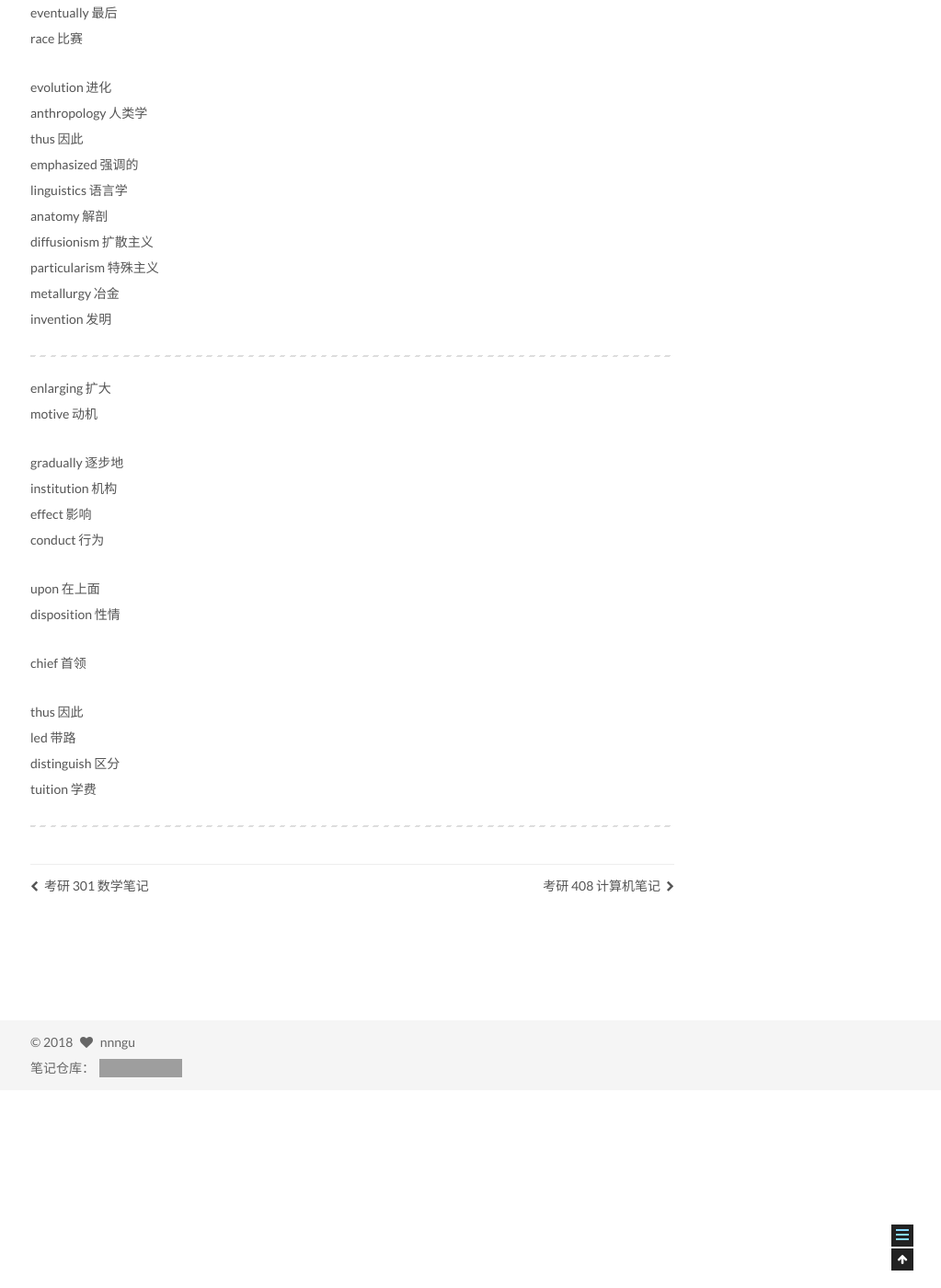
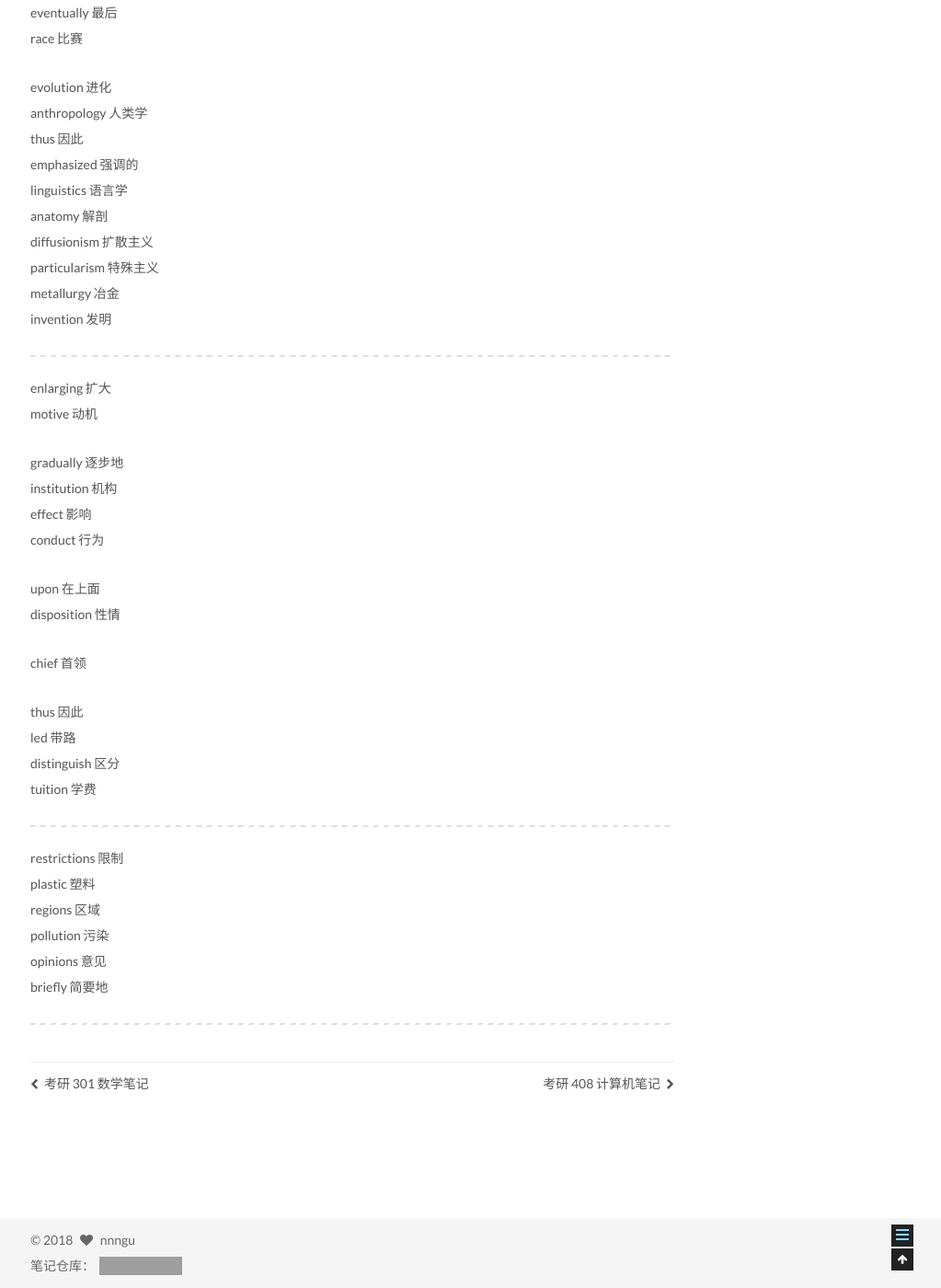
Before and after one commit to nnngu/LearningNotes, a Jekyll site: the page built from _posts/2018-06-18-考研 201 英语笔记.md, in a window 1280 px wide and 1400 px high, scrolled down 11761 px. Shown: the whole window at 92% size, without its empty margins (257-1280 px from the left). Built offline with Jekyll 4.4.1, drawn with Linux system fonts in a browser that asks for light colours; grey boxes are pictures that could not be loaded.

Commit message:
修改文件: _posts/2018-06-18-考研 201 英语笔记.md

```diff
--- a/_posts/2018-06-18-考研 201 英语笔记.md
+++ b/_posts/2018-06-18-考研 201 英语笔记.md
@@ -474,3 +474,12 @@ distinguish		区分
 tuition		学费
 
 ---
+
+restrictions		限制
+plastic		塑料
+regions		区域
+pollution		污染
+opinions		意见
+briefly		简要地
+
+---
```
